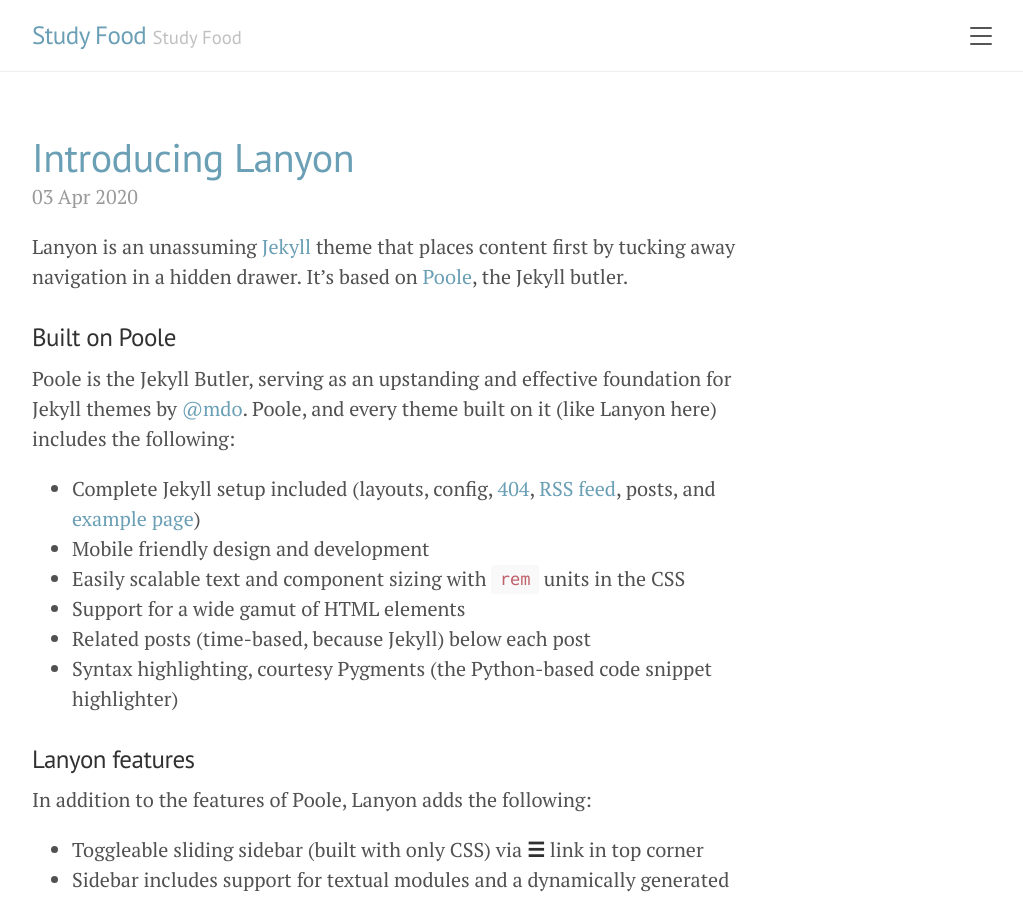
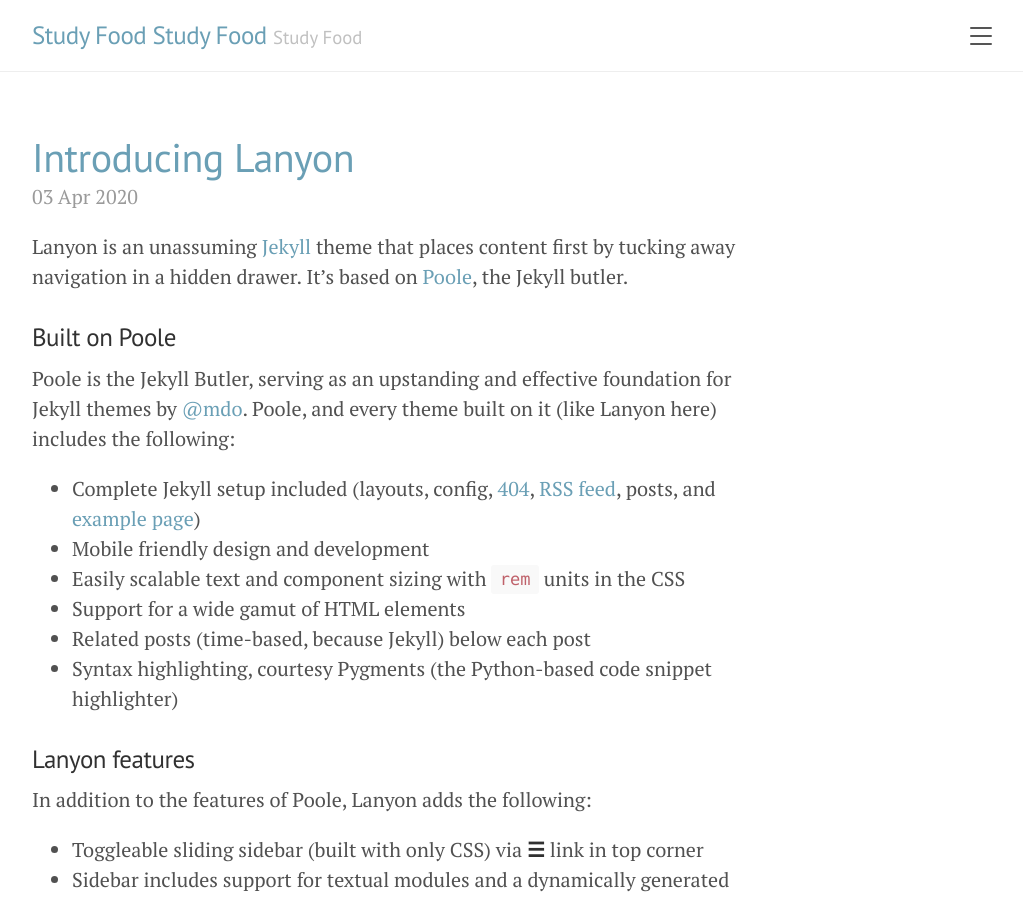
Before and after one commit to studyfood/p, a Jekyll site: the page built from index.html, in a window 1280 px wide and 900 px high. Shown: the whole window, without its empty margins (248-1271 px from the left). Built offline with Jekyll 4.4.1, drawn with Linux system fonts in a browser that asks for light colours; the list of posts is cut into pages by our own code.

```diff
--- a/_layouts/default.html
+++ b/_layouts/default.html
@@ -14,6 +14,7 @@
         <div class="container">
           <h3 class="masthead-title">
             <a href="{{ site.baseurl }}/" title="Home">{{ site.title }}</a>
+            <a href="{{ site.baseurl }}/" title="About">{{ site.title }}</a>
             <small>{{ site.tagline }}</small>
           </h3>
         </div>
```
